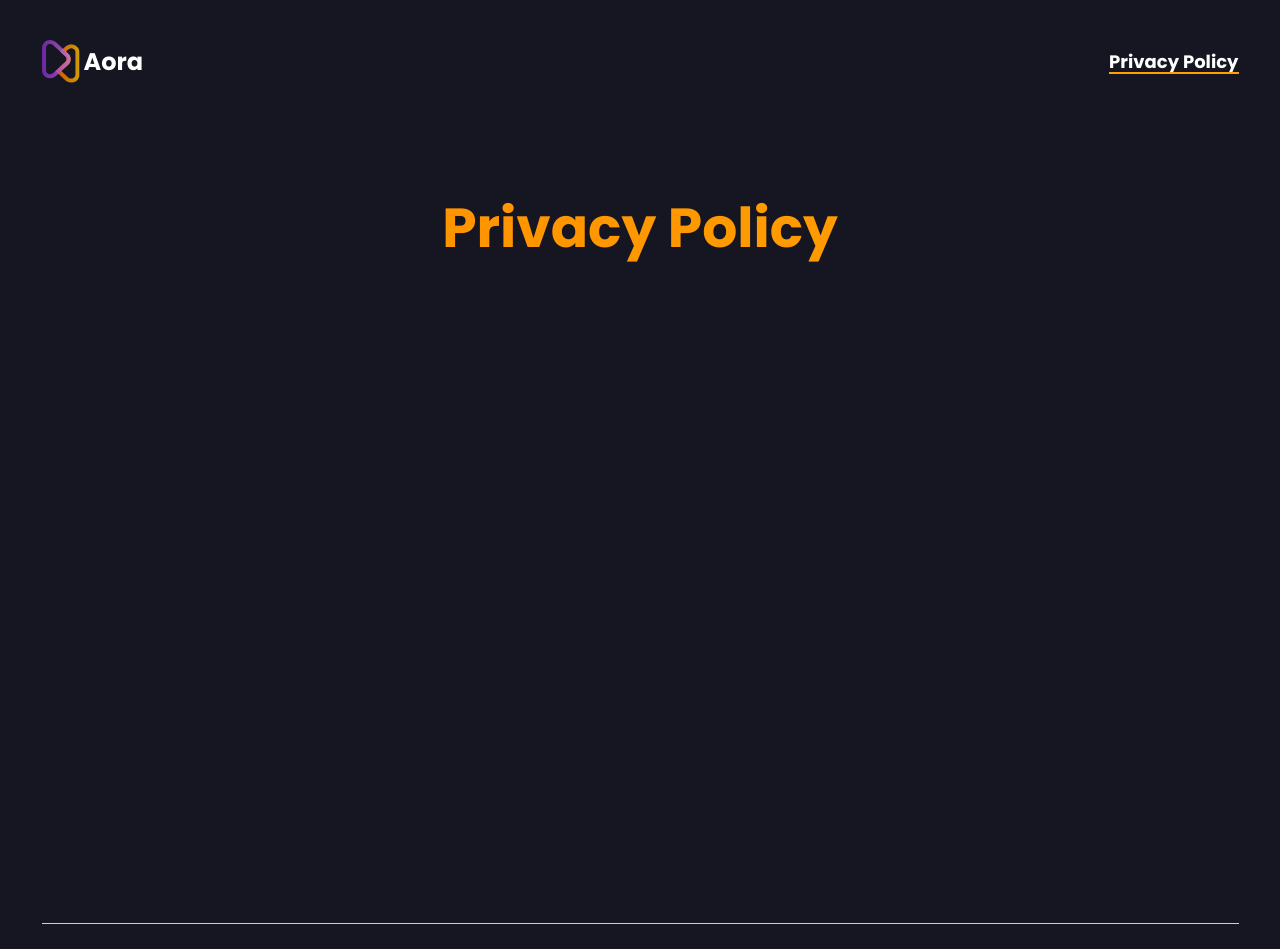
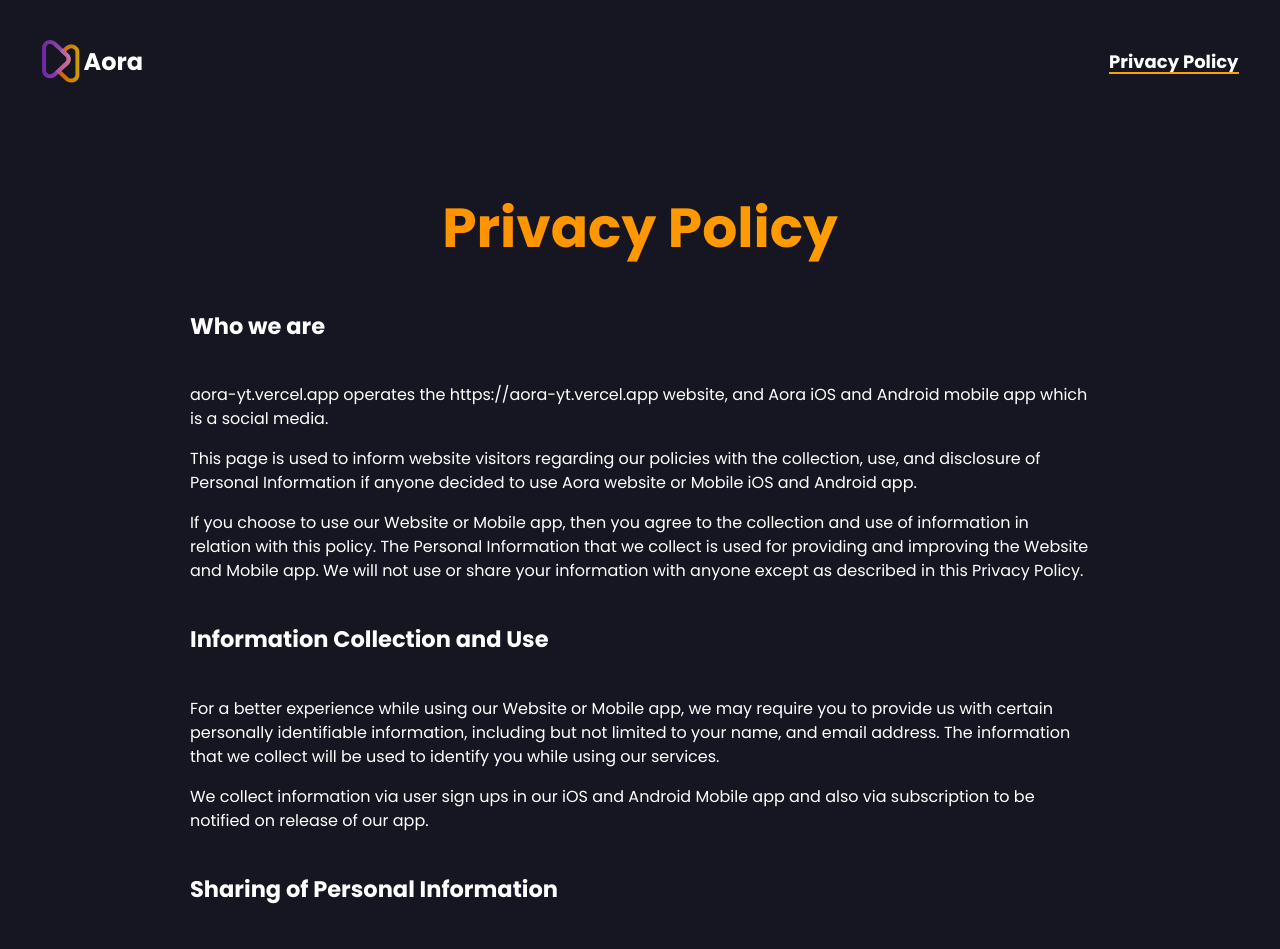
Before and after one commit to EmmyRecent/Aora-web, a React (Vite) app: page /privacypolicy in a window 1280 px wide. Shown: the top 949 px of the page. Built offline with nearby package versions, Linux system fonts and the light colour scheme; no server answers.

Commit message:
Add privacy policy

```diff
--- a/src/index.css
+++ b/src/index.css
@@ -93,4 +93,12 @@
   .headline {
     @apply bg-gradient-to-r from-[#FF8C00] to-[#FFA300] bg-clip-text text-center font-bold capitalize text-transparent;
   }
+
+  .title {
+    @apply my-6 font-bold;
+  }
+
+  .subtitle {
+    @apply text-body;
+  }
 }
--- a/src/pages/Privacy.tsx
+++ b/src/pages/Privacy.tsx
@@ -1,8 +1,118 @@
+import { Link } from "react-router";
+
 const Privacy = () => {
   return (
     <section className="flex flex-col items-center">
       <div className="wrapper">
-        <h1 className="headline">Privacy policy</h1>
+        <div className="mx-auto flex w-full max-w-[900px] flex-col justify-center gap-4">
+          <h1 className="headline">Privacy policy</h1>
+
+          <h2 className="title">Who we are</h2>
+
+          <p className="subtitle">
+            aora-yt.vercel.app operates the https://aora-yt.vercel.app website,
+            and Aora iOS and Android mobile app which is a social media.
+          </p>
+
+          <p className="subtitle">
+            This page is used to inform website visitors regarding our policies
+            with the collection, use, and disclosure of Personal Information if
+            anyone decided to use Aora website or Mobile iOS and Android app.
+          </p>
+
+          <p className="subtitle">
+            If you choose to use our Website or Mobile app, then you agree to
+            the collection and use of information in relation with this policy.
+            The Personal Information that we collect is used for providing and
+            improving the Website and Mobile app. We will not use or share your
+            information with anyone except as described in this Privacy Policy.
+          </p>
+
+          <h2 className="title">Information Collection and Use</h2>
+
+          <p className="subtitle">
+            For a better experience while using our Website or Mobile app, we
+            may require you to provide us with certain personally identifiable
+            information, including but not limited to your name, and email
+            address. The information that we collect will be used to identify
+            you while using our services.
+          </p>
+
+          <p className="subtitle">
+            We collect information via user sign ups in our iOS and Android
+            Mobile app and also via subscription to be notified on release of
+            our app.
+          </p>
+
+          <h2 className="title">Sharing of Personal Information</h2>
+
+          <p className="subtitle">
+            aora-yt.vercel.app and Aora iOS and Android mobile app will never
+            share, sell, distribute, or exchange your personal information.
+          </p>
+
+          <h2 className="title">Cookies</h2>
+
+          <p className="subtitle">
+            aora-yt.vercel.app does not use cookies on its site.
+          </p>
+
+          <h2 className="title">Security</h2>
+
+          <p className="subtitle">
+            We value your trust in providing us your Personal Information, thus
+            we are striving to use commercially acceptable means of protecting
+            it. But remember that no method of transmission over the internet,
+            or method of electronic storage is 100% secure and reliable, and we
+            cannot guarantee its absolute security.
+          </p>
+
+          <h2 className="title">Links to Other Sites</h2>
+
+          <p className="subtitle">
+            Our Service may contain links to other sites. If you click on a
+            third-party link, you will be directed to that site. Note that these
+            external sites are not operated by us. Therefore, we strongly advise
+            you to review the Privacy Policy of these websites. We have no
+            control over, and assume no responsibility for the content, privacy
+            policies, or practices of any third-party sites or services.
+          </p>
+
+          <h2 className="title">Children's Privacy</h2>
+
+          <p className="subtitle">
+            Our Services do not address anyone under the age of 13. We do not
+            knowingly collect personal identifiable information from children
+            under 13. In the case we discover that a child under 13 has provided
+            us with personal information, we will take action to delete this
+            from our servers. If you are a parent or guardian and you are aware
+            that your child has provided us with personal information, please
+            contact us so that we will be able to do necessary actions.
+          </p>
+
+          <h2 className="title">Changes to This Privacy Policy</h2>
+
+          <p className="subtitle">
+            We may update our Privacy Policy from time to time. Thus, we advise
+            you to review this page periodically for any changes. We will notify
+            you of any changes by posting the new Privacy Policy on this page.
+            These changes are effective immediately, after they are posted on
+            this page.
+          </p>
+
+          <h2 className="title">Contact Us</h2>
+
+          <p className="subtitle">
+            If you have any questions or suggestions about our Privacy Policy,
+            do not hesitate to contact us at{" "}
+            <Link
+              className="text-secondaryColor cursor-pointer"
+              to="mailto:chukwuemekaeziagulu@gmail.com"
+            >
+              chukwuemekaeziagulu@gmail.com
+            </Link>
+          </p>
+        </div>
       </div>
     </section>
   );
```
